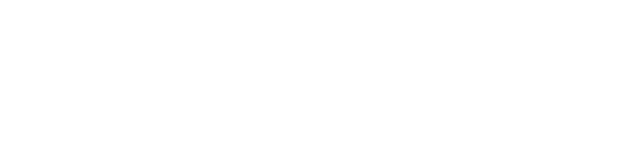
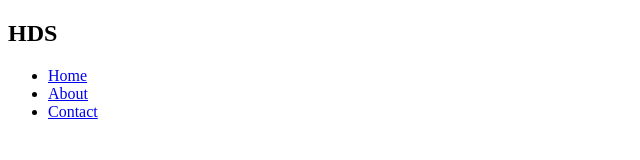
Before and after one commit to web-dev-dave/hotel-website, a plain HTML site: page index.html in a window 1280 px wide. Shown: the whole page, without its empty margins (0-640 px from the left). Drawn offline with Linux system fonts and the light colour scheme.

Commit message:
simple nav created

```diff
--- a/index.html
+++ b/index.html
@@ -9,6 +9,15 @@
   <title>Hotel DS | Welcome</title>
 </head>
 <body>
-
+  <header>
+    <nav id="navbar">
+      <h1 class="logo"><a href="index.html"></a>HDS</h1>
+      <ul>
+        <li><a href="index.html">Home</a></li>
+        <li><a href="index.html">About</a></li>
+        <li><a href="index.html">Contact</a></li>
+      </ul>
+    </nav>
+  </header>
 </body>
 </html>
```
